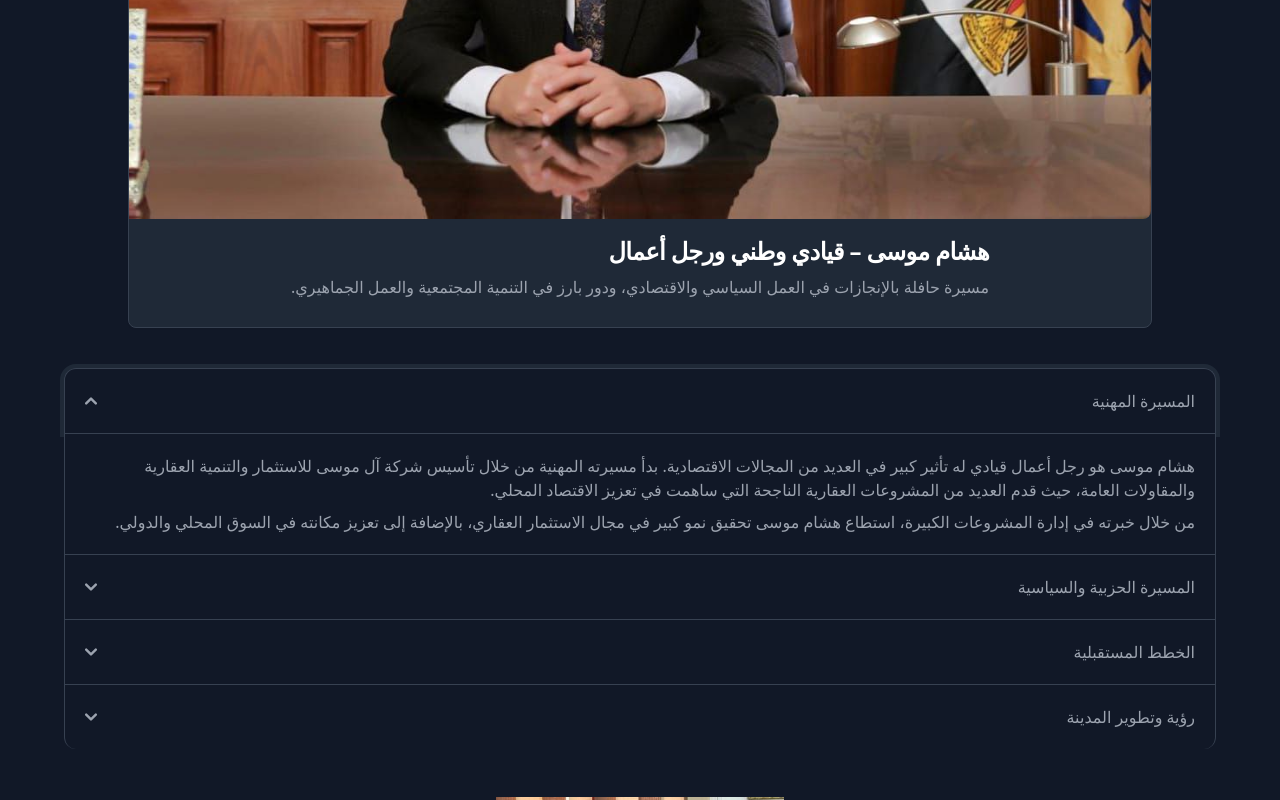
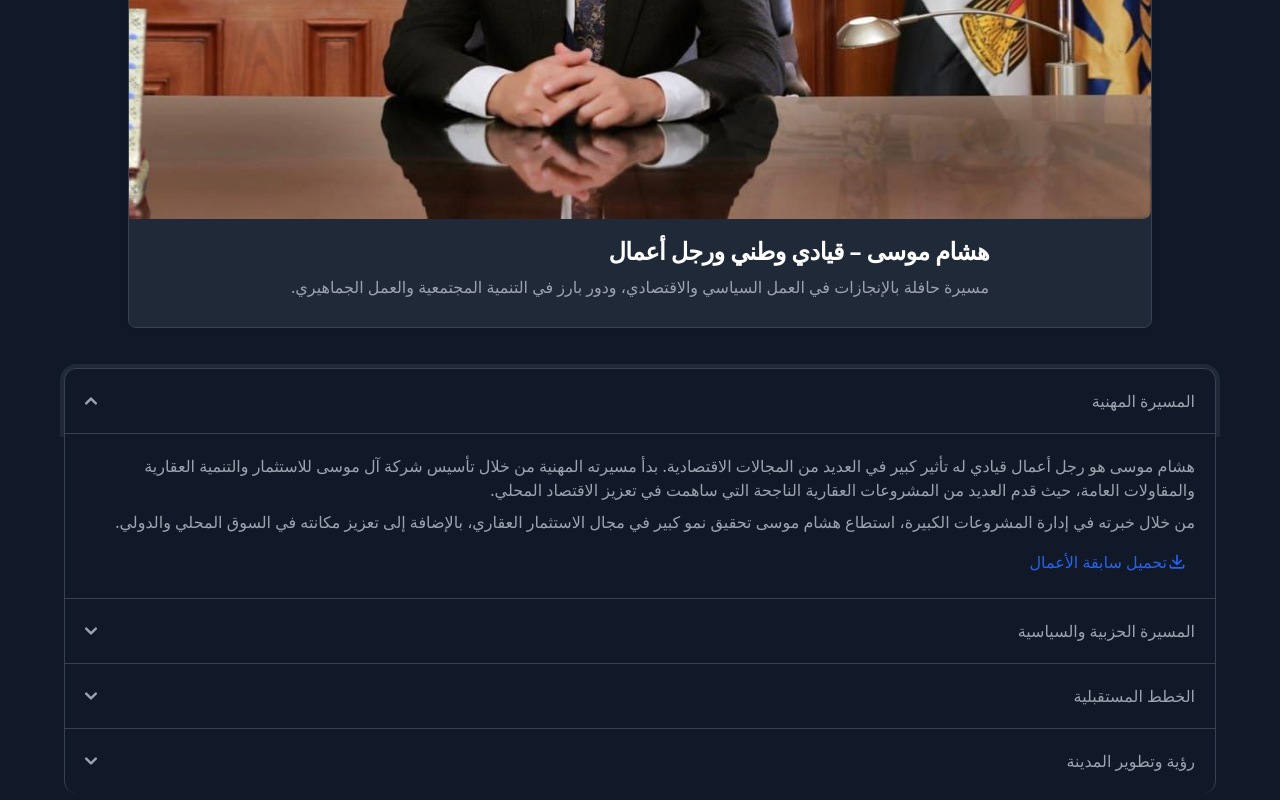
Before and after one commit to mohamedagwa1/hesham_mosa, a plain HTML site: page index.html in a window 1280 px wide. Both pictures are taken after a click on the button "المسيرة المهنية". Shown: the part 671-1471 px from the top of the page. Drawn offline with nearby package versions, Linux system fonts and the light colour scheme.

Commit message:
Update index.html

```diff
--- a/index.html
+++ b/index.html
@@ -107,6 +107,13 @@
           <div class="p-5 border border-b-0 border-gray-200 dark:border-gray-700 dark:bg-gray-900">
             <p class="mb-2 text-gray-500 dark:text-gray-400">هشام موسى هو رجل أعمال قيادي له تأثير كبير في العديد من المجالات الاقتصادية. بدأ مسيرته المهنية من خلال تأسيس شركة آل موسى للاستثمار والتنمية العقارية والمقاولات العامة، حيث قدم العديد من المشروعات العقارية الناجحة التي ساهمت في تعزيز الاقتصاد المحلي.</p>
             <p class="text-gray-500 dark:text-gray-400">من خلال خبرته في إدارة المشروعات الكبيرة، استطاع هشام موسى تحقيق نمو كبير في مجال الاستثمار العقاري، بالإضافة إلى تعزيز مكانته في السوق المحلي والدولي.</p>
+            <a href="https://drive.google.com/file/d/1oCxnNLDot9iZ6XQ0m1hJf_oX7xKuF-LS/view?usp=drivesdk" download class="inline-flex items-center mt-4 text-blue-600 hover:text-blue-800 transition-colors duration-300">
+              <!-- أيقونة تحميل -->
+              <svg xmlns="http://www.w3.org/2000/svg" class="h-5 w-5 mr-2" fill="none" viewBox="0 0 24 24" stroke="currentColor">
+                <path stroke-linecap="round" stroke-linejoin="round" stroke-width="2" d="M4 16v1a2 2 0 002 2h12a2 2 0 002-2v-1M7 10l5 5m0 0l5-5m-5 5V4"/>
+              </svg>
+              <span>تحميل سابقة الأعمال</span>
+            </a>
         </div>
         </div>
 
@@ -121,7 +128,7 @@
         </h2>
         <div id="accordion-collapse-body-2" class="hidden" aria-labelledby="accordion-collapse-heading-2">
           <div class="p-5 border border-b-0 border-gray-200 dark:border-gray-700">
-            <p class="mb-2 text-gray-500 dark:text-gray-400">هشام موسى يشغل حالياً منصب الأمين المساعد للعمل الجماهيري في الحملة الوطنية بالمركزية، حيث يشارك في العديد من الأنشطة السياسية التي تهدف إلى تحسين الأوضاع المجتمعية وتعزيز التواصل بين المواطنين والمسؤولين.</p>
+            <p class="mb-2 text-gray-500 dark:text-gray-400">هشام موسى يشغل حالياً منصب الأمين المساعد للعمل الجماهيري، حيث يشارك في العديد من الأنشطة السياسية التي تهدف إلى تحسين الأوضاع المجتمعية وتعزيز التواصل بين المواطنين والمسؤولين.</p>
             <p class="text-gray-500 dark:text-gray-400">كما يشغل منصب الأمين المساعد لشئون العضوية في حزب الشعب الجمهوري، ويسعى من خلاله إلى توسيع قاعدة الحزب وتعزيز دوره السياسي في المرحلة المقبلة.</p>
             <p class="text-gray-500 dark:text-gray-400">بجانب ذلك، يخطط هشام موسى للترشح لانتخابات مجلس الشعب القادمة، حيث يسعى من خلال ترشحه إلى تمثيل المواطنين بشكل فعال وتحقيق تغييرات إيجابية في التشريعات التي تساهم في تحسين حياة المواطنين، وتعزيز الاستثمارات التي تساهم في توفير فرص العمل.</p>
         </div>
```
